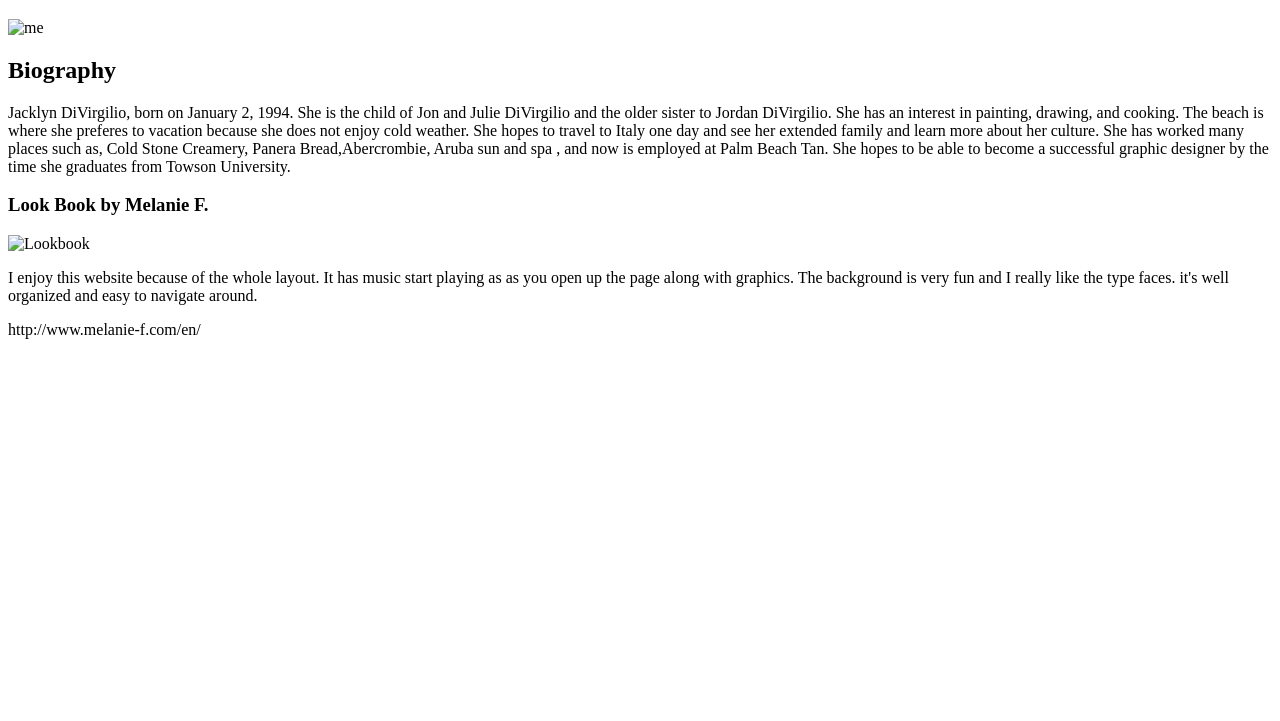
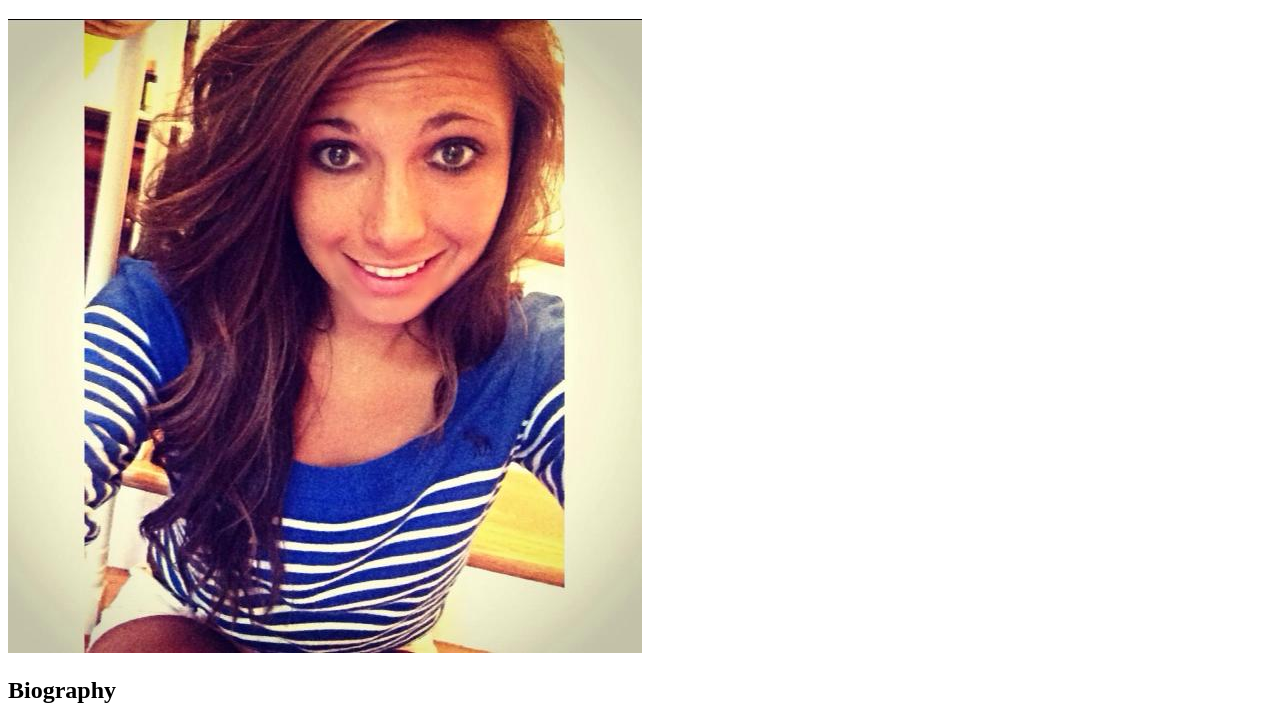
Before and after one commit to jdivir1/jdivir1.github.io, a plain HTML site: page index.html in a window 1280 px wide. Shown: the part 61-782 px from the top of the page. Drawn offline with Linux system fonts and the light colour scheme.

Commit message:
Update index.html

```diff
--- a/index.html
+++ b/index.html
@@ -7,7 +7,7 @@
 
 <body>
 <h1> Jacklyn DiVirgilio</h1>
-<img src="me.jpg"  alt="me">
+<img src="images/me.jpg"  alt="me">
 	<h2>Biography</h2>
 		<p>Jacklyn DiVirgilio, born on January 2, 1994. She is the child of Jon and Julie
 		DiVirgilio and the older sister to Jordan DiVirgilio. She has an interest in
@@ -19,7 +19,7 @@
 		designer by the time she graduates from Towson University. </p>
 
 	<h3> Look Book by Melanie F. </h3>
-		<img src="Lookbook.png" alt="Lookbook">
+		<img src="images/Lookbook.png" alt="Lookbook">
 
 	<p> I enjoy this website because of the whole layout. It has music start playing as
 	as you open up the page along with graphics. The background is very fun and I really
```
